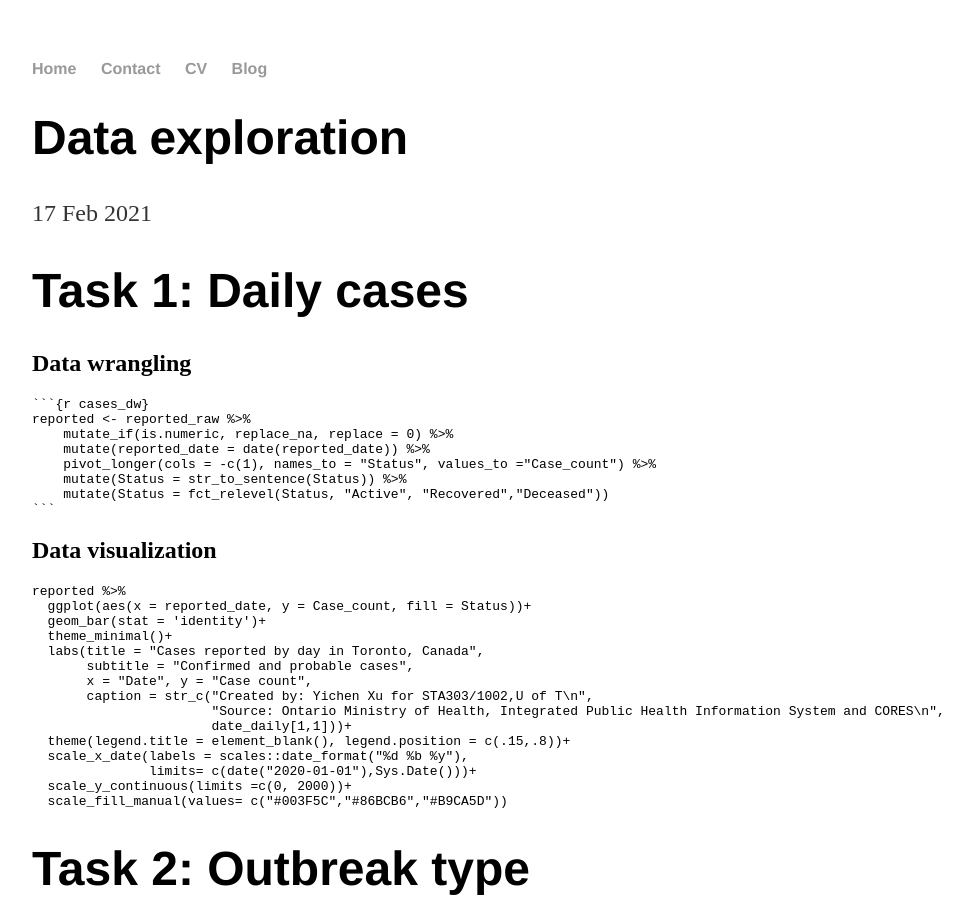
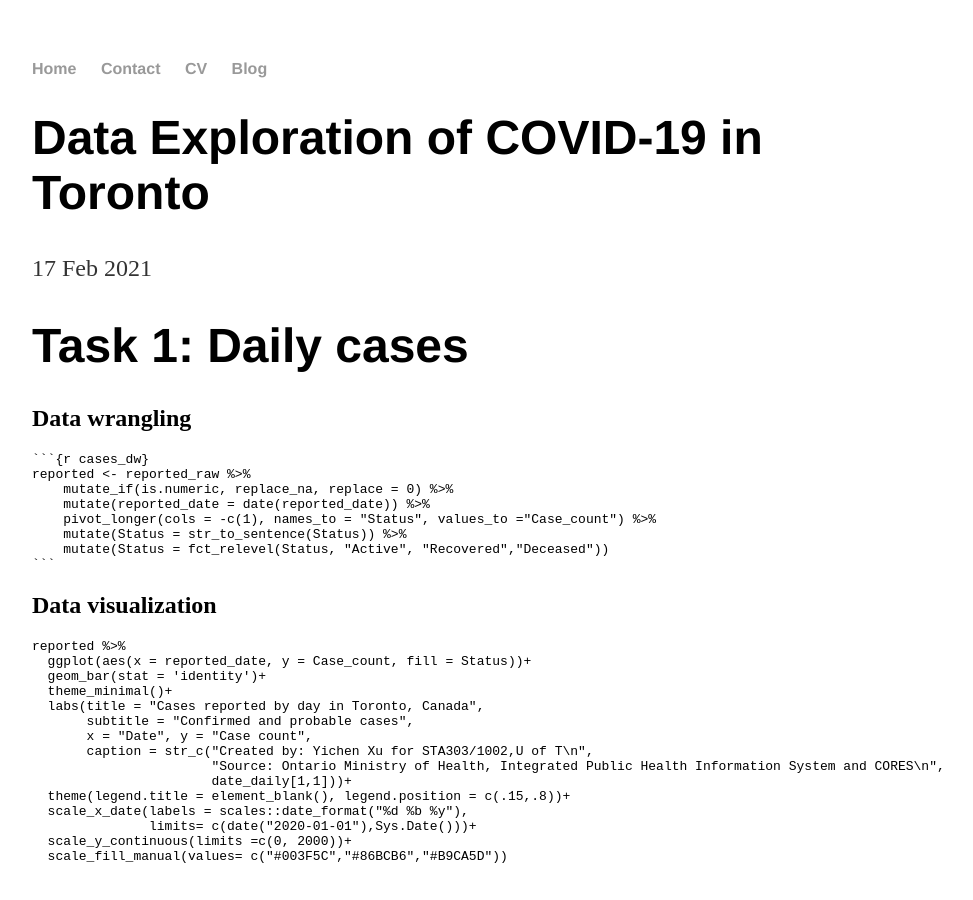
Before and after one commit to black12348602/black12348602.github.io, a Jekyll site: the page built from _posts/2021-02-17-Yichen-Xu-site-launched.md, in a window 1280 px wide and 900 px high. Shown: the whole window, without its empty margins (160-1133 px from the left). Built offline with Jekyll 4.4.1, drawn with Linux system fonts in a browser that asks for light colours.

Commit message:
Update 2021-02-17-Yichen-Xu-site-launched.md

```diff
--- a/_posts/2021-02-17-Yichen-Xu-site-launched.md
+++ b/_posts/2021-02-17-Yichen-Xu-site-launched.md
@@ -1,6 +1,6 @@
 ---
 layout: post
-title: "Data exploration"
+title: "Data Exploration of COVID-19 in Toronto"
 date: 2021-02-17
 ---
 
```
